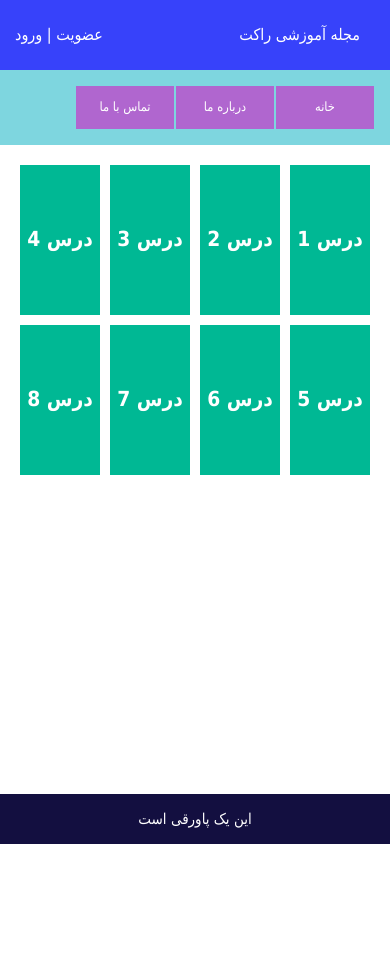
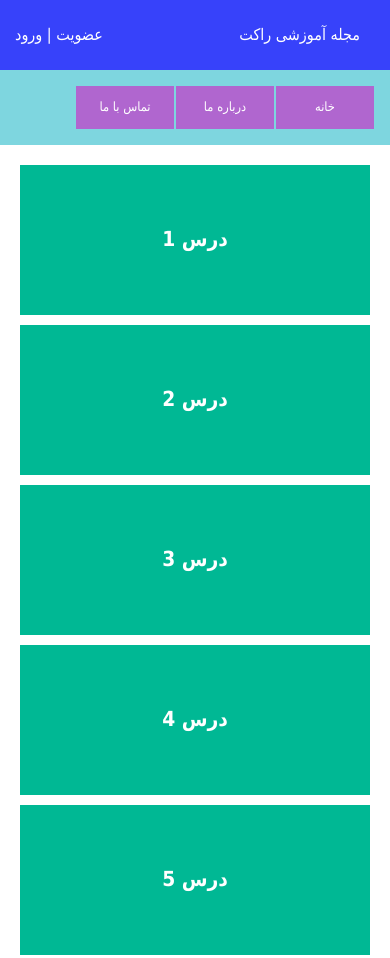
Before and after one commit to rezaahmadifront/css-grid-layout, a plain HTML site: page index.html in a window 390 px wide. Shown: the top 958 px of the page. Before the commit the page ends 844 px from the top, so only its background shows below. Drawn offline with Linux system fonts and the light colour scheme.

Commit message:
fix issus responsive

```diff
--- a/scss/style.scss
+++ b/scss/style.scss
@@ -105,7 +105,11 @@ html
     padding: 20px;
     justify-content: center;
     align-content: center;
-@media only screen and (min-width:640px)
+    @media only screen and (max-width:499px)
+{
+  grid-template-columns: repeat(1,1fr);
+}
+@media only screen and (min-width:500px)
 {
   grid-template-columns: repeat(2,1fr);
 }
```
Also changed, not shown: css/style.css, 1 other file.
